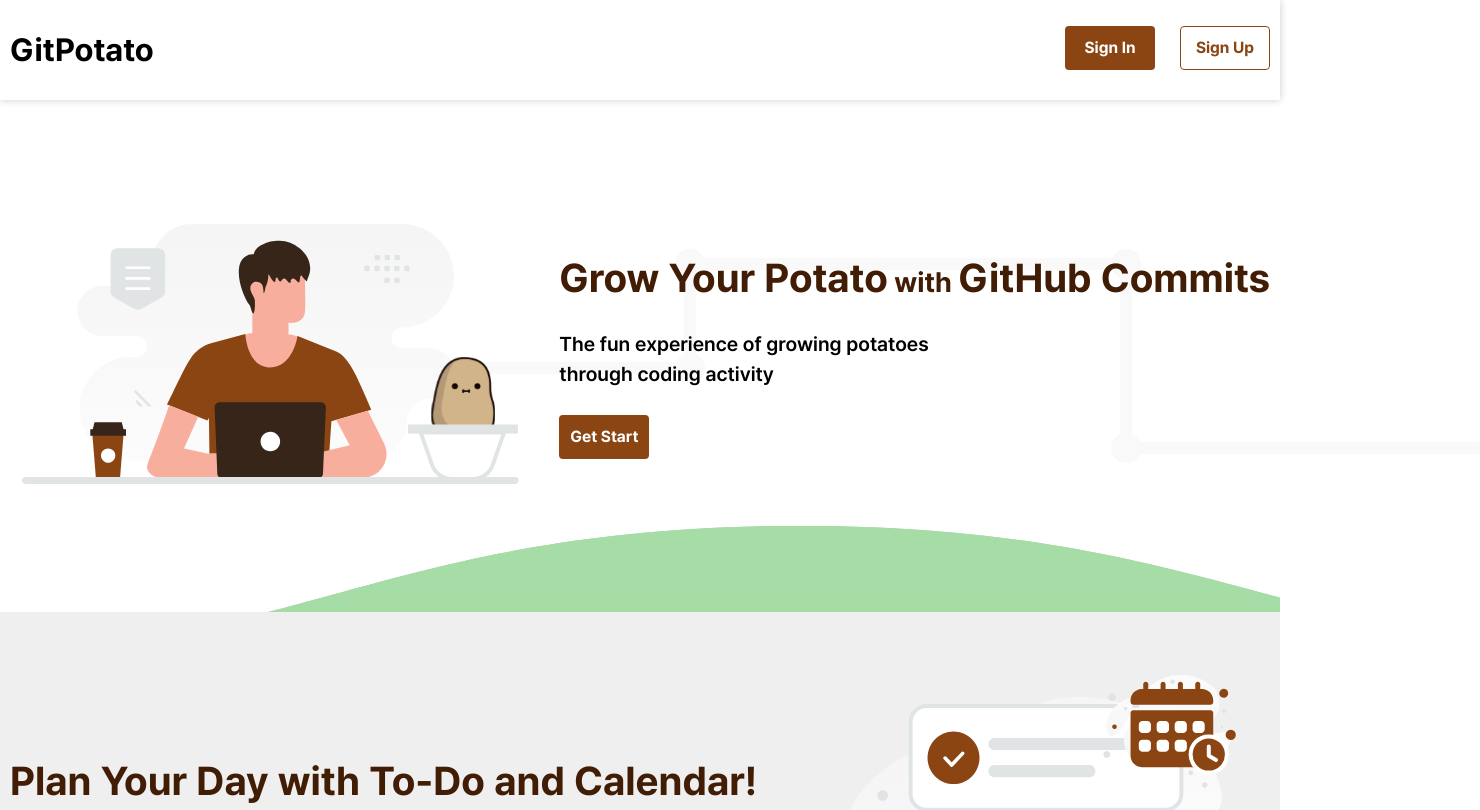
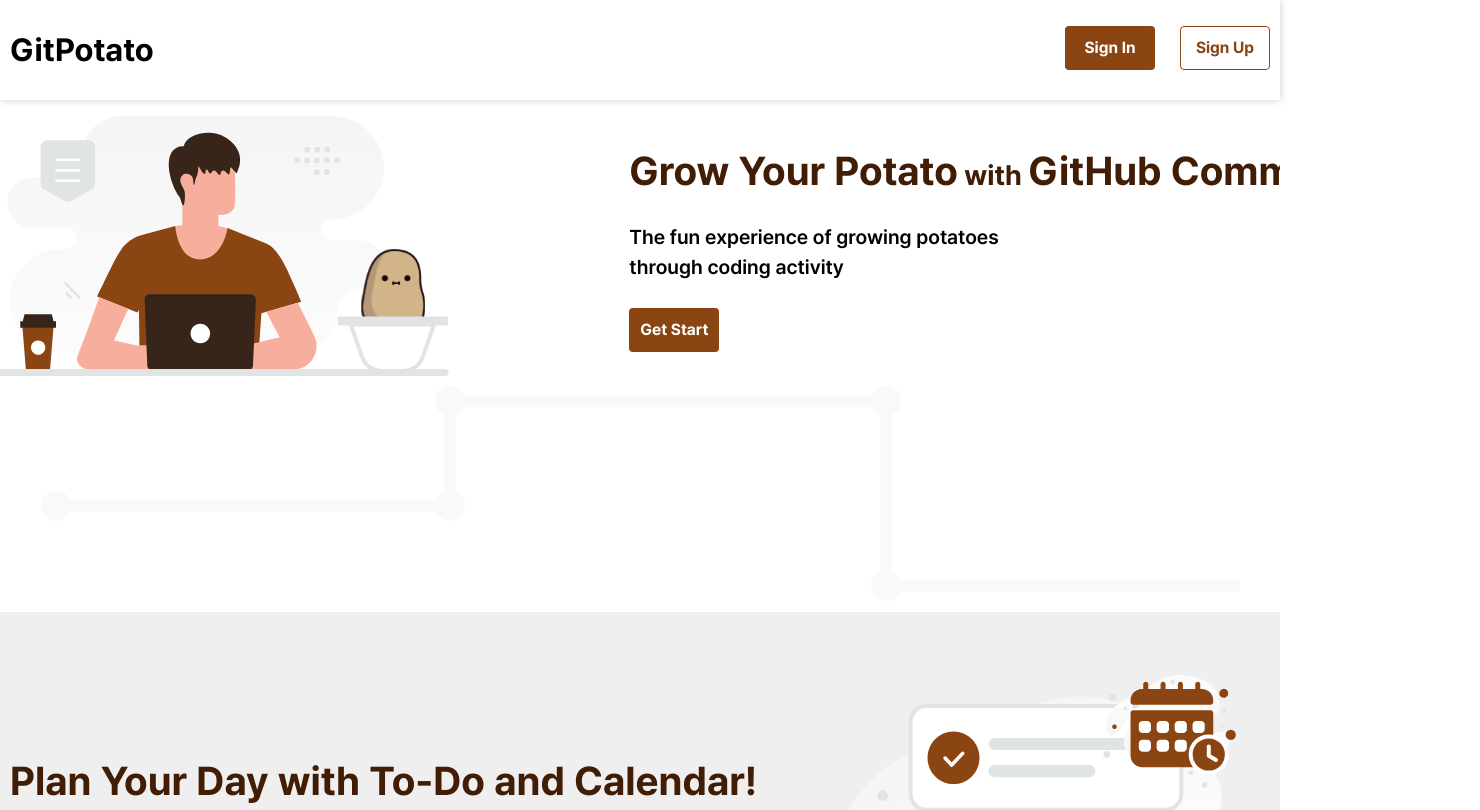
Before and after one commit to junhyeon0218/oz_03_main-004-FE, a React (Vite) app: page /landing in a window 1280 px wide. Shown: the top 810 px of the page, 1480 px wide, since content can reach past the window. Built offline with nearby package versions, Linux system fonts and the light colour scheme.

Commit message:
🎨 Design: html,body margin 및 border-box 추가

```diff
--- a/src/styles/global.css
+++ b/src/styles/global.css
@@ -3,6 +3,10 @@
 @tailwind utilities;
 
 @layer base {
+    html {
+        font-size: 62.5%;
+        box-sizing: border-box;
+    }
     html {
         font-size: 62.5%;
         box-sizing: border-box;
@@ -13,6 +17,12 @@
         font-family: 'Pretendard';
         font-weight: 400;
         margin: 0;
+    }
+
+    html,
+    body {
+        height: 100%;
+        box-sizing: border-box;
     }
 
     input {
@@ -38,6 +48,18 @@
         tab-size: 4;
         --red: #d6173a;
     }
+    :root {
+        -webkit-tap-highlight-color: transparent;
+        -webkit-text-size-adjust: 100%;
+        text-size-adjust: 100%;
+        cursor: default;
+        line-height: 1.5;
+        overflow-wrap: break-word;
+        word-break: break-word;
+        -moz-tab-size: 4;
+        tab-size: 4;
+        --red: #d6173a;
+    }
 
     @font-face {
         font-family: Pretendard;
@@ -45,7 +67,18 @@
         font-display: swap;
         src: url('../../public/fonts/Pretendard-Regular.woff') format('woff');
     }
+    font-family: Pretendard;
+    font-weight: 400;
+    font-display: swap;
+    src: url('../../public/fonts/Pretendard-Regular.woff') format('woff');
+}
 
+@font-face {
+    font-family: Pretendard;
+    font-weight: 500;
+    font-display: swap;
+    src: url('../../public/fonts/Pretendard-Medium.woff') format('woff');
+}
 @font-face {
     font-family: Pretendard;
     font-weight: 500;
@@ -59,6 +92,12 @@
     font-display: swap;
     src: url('../../public/fonts/Pretendard-SemiBold.woff') format('woff');
 }
+@font-face {
+    font-family: Pretendard;
+    font-weight: 600;
+    font-display: swap;
+    src: url('../../public/fonts/Pretendard-SemiBold.woff') format('woff');
+}
 
 @font-face {
     font-family: Pretendard;
@@ -66,4 +105,9 @@
     font-display: swap;
     src: url('../../public/fonts/Pretendard-Bold.woff') format('woff');
 }
+@font-face {
+    font-family: Pretendard;
+    font-weight: 700;
+    font-display: swap;
+    src: url('../../public/fonts/Pretendard-Bold.woff') format('woff');
 }
```
Lines whose indentation alone changed are shown as unchanged.
